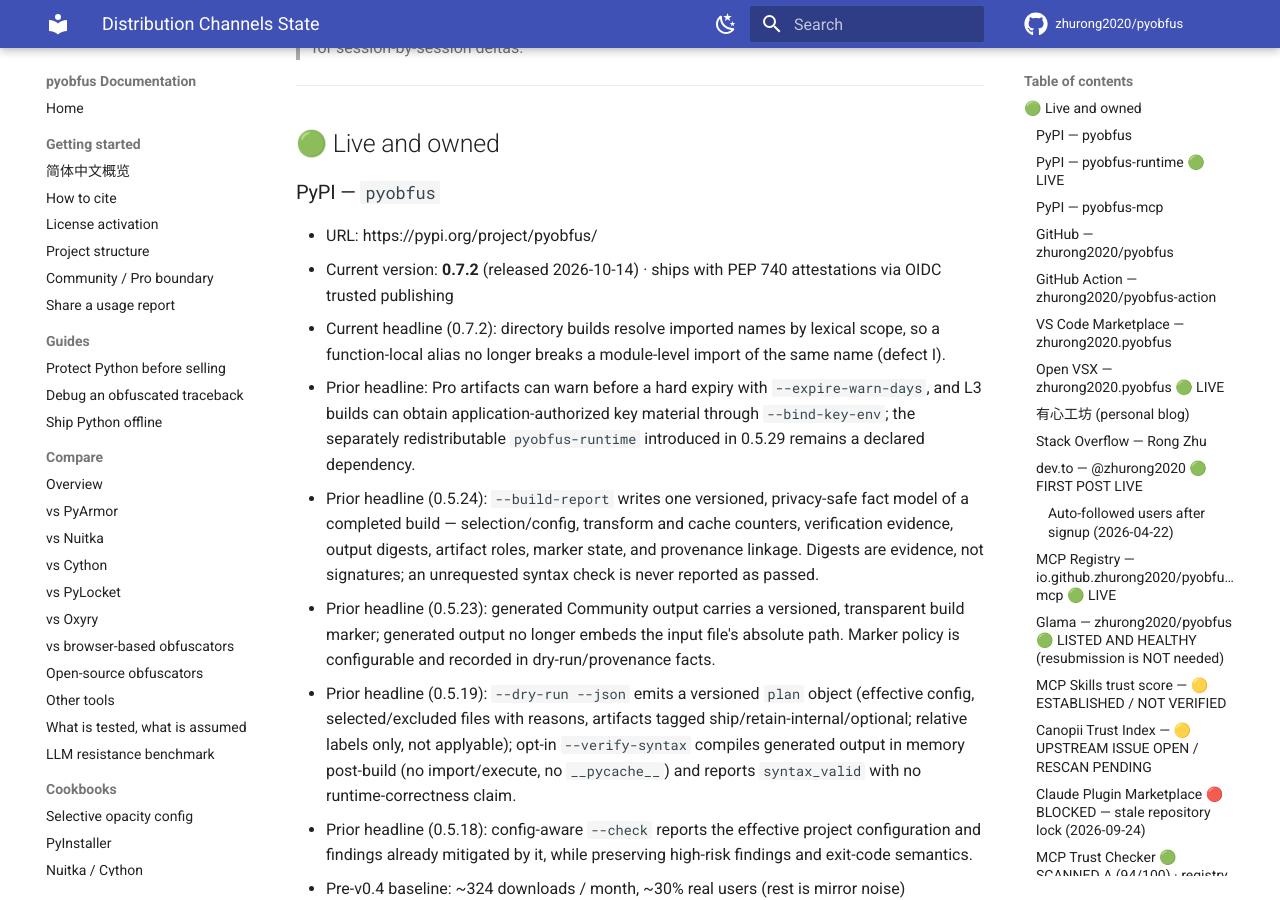
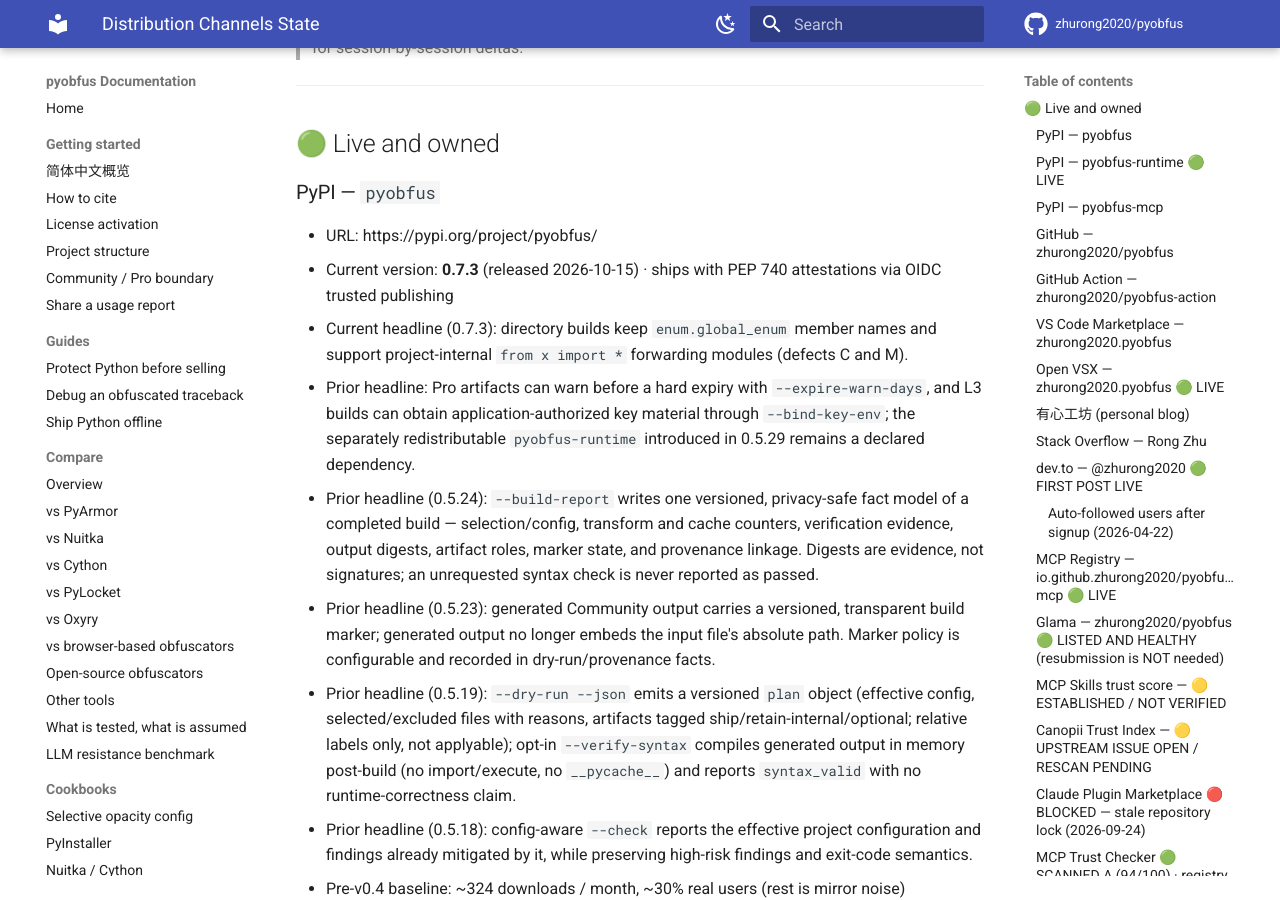
Before and after one commit to zhurong2020/pyobfus, an MkDocs documentation site: the page built from docs/DISTRIBUTION_CHANNELS.md, in a window 1280 px wide and 900 px high, scrolled down 1351 px. Built offline with MkDocs 1.6.1 and Material for MkDocs 9.7.7, drawn with Linux system fonts in a browser that asks for light colours; comment, search, counter and statistics services are not loaded; some of the changed text lies outside the part shown.

Commit message:
release: prepare Core 0.7.3 (defects C and M)
Co-Authored-By: Claude Opus 5.5 <noreply@anthropic.com>

```diff
--- a/docs/DISTRIBUTION_CHANNELS.md
+++ b/docs/DISTRIBUTION_CHANNELS.md
@@ -15,7 +15,7 @@ Marketplace reports `14 installs`; Open VSX reports `682 downloads` (fetches,
 not unique installs). Action attribution remains `0` visible repositories.
 GitHub rolling 14-day traffic is `182 views / 106 unique visitors`; Google is
 first (`23 / 20`) and DEV/Reddit do not appear in the referrers.
-Current public versions are Core `0.7.2`, MCP `0.3.13`, runtime `0.1.1`,
+Current public versions are Core `0.7.3`, MCP `0.3.13`, runtime `0.1.1`,
 and VS Code/Open VSX `0.4.3`. Core/MCP were published on October 14 with
 verified PEP 740 attestations for both wheel and sdist; fresh Python 3.10/3.14
 installations and contract smoke checks passed. The official MCP Registry
@@ -60,8 +60,8 @@ re-runnable source of truth for the calculation is
 
 ### PyPI — `pyobfus`
 - URL: https://pypi.org/project/pyobfus/
-- Current version: **0.7.2** (released 2026-10-14) · ships with PEP 740 attestations via OIDC trusted publishing
-- Current headline (0.7.2): directory builds resolve imported names by lexical scope, so a function-local alias no longer breaks a module-level import of the same name (defect I).
+- Current version: **0.7.3** (released 2026-10-15) · ships with PEP 740 attestations via OIDC trusted publishing
+- Current headline (0.7.3): directory builds keep `enum.global_enum` member names and support project-internal `from x import *` forwarding modules (defects C and M).
 - Prior headline: Pro artifacts can warn before a hard expiry with `--expire-warn-days`, and L3 builds can obtain application-authorized key material through `--bind-key-env`; the separately redistributable `pyobfus-runtime` introduced in 0.5.29 remains a declared dependency.
 - Prior headline (0.5.24): `--build-report` writes one versioned, privacy-safe fact model of a completed build — selection/config, transform and cache counters, verification evidence, output digests, artifact roles, marker state, and provenance linkage. Digests are evidence, not signatures; an unrequested syntax check is never reported as passed.
 - Prior headline (0.5.23): generated Community output carries a versioned, transparent build marker; generated output no longer embeds the input file's absolute path. Marker policy is configurable and recorded in dry-run/provenance facts.
@@ -282,7 +282,7 @@ re-runnable source of truth for the calculation is
   prior is not evidence of an actual review. Continue tracking installs and
   real reviews, not raw update/download count alone.
 - Wiki: disabled · Discussions: enabled · Issues: open
-- Releases: latest Core `v0.7.2`, runtime `runtime-v0.1.1`, MCP `mcp-v0.3.13`, and VS Code
+- Releases: latest Core `v0.7.3`, runtime `runtime-v0.1.1`, MCP `mcp-v0.3.13`, and VS Code
   `vscode-v0.4.3`; MCP releases attach wheel+sdist.
 
 ### Open VSX — `zhurong2020.pyobfus` 🟢 LIVE
--- a/pyproject.toml
+++ b/pyproject.toml
@@ -4,7 +4,7 @@ build-backend = "setuptools.build_meta"
 
 [project]
 name = "pyobfus"
-version = "0.7.2"
+version = "0.7.3"
 description = "pyobfus — the Python obfuscator. AST-based name mangling for multi-file projects (consistent cross-module renaming + import rewriting) + framework presets (FastAPI/Django/Pydantic/Click/SQLAlchemy) + reverse stack-trace mapping for AI debugging in Claude Code / Cursor / GitHub Copilot / CodeBuddy. A transparent PyArmor alternative: AST-level protection with debuggable traces. Apache-2.0."
 readme = {file = "README.md", content-type = "text/markdown"}
 requires-python = ">=3.9"
```
Also changed, not shown: CHANGELOG.md (+2 -0 lines), CLAUDE.md (+1 -1 lines), README.md (+6 -6 lines), docs/CURRENT_PLAN_ZH.md (+2 -0 lines), docs/TODO.md (+4 -4 lines).
